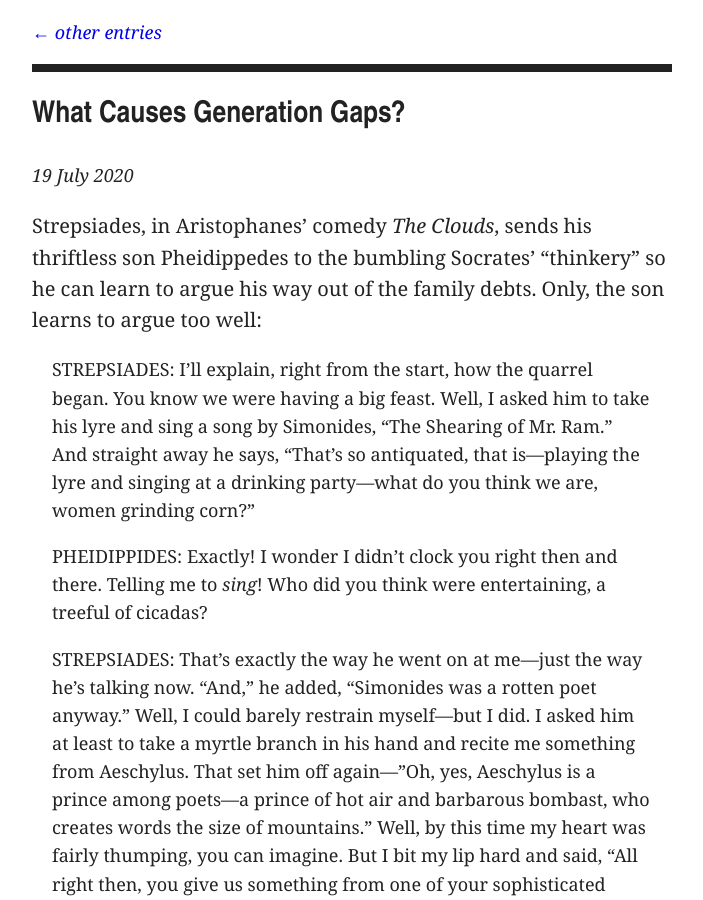
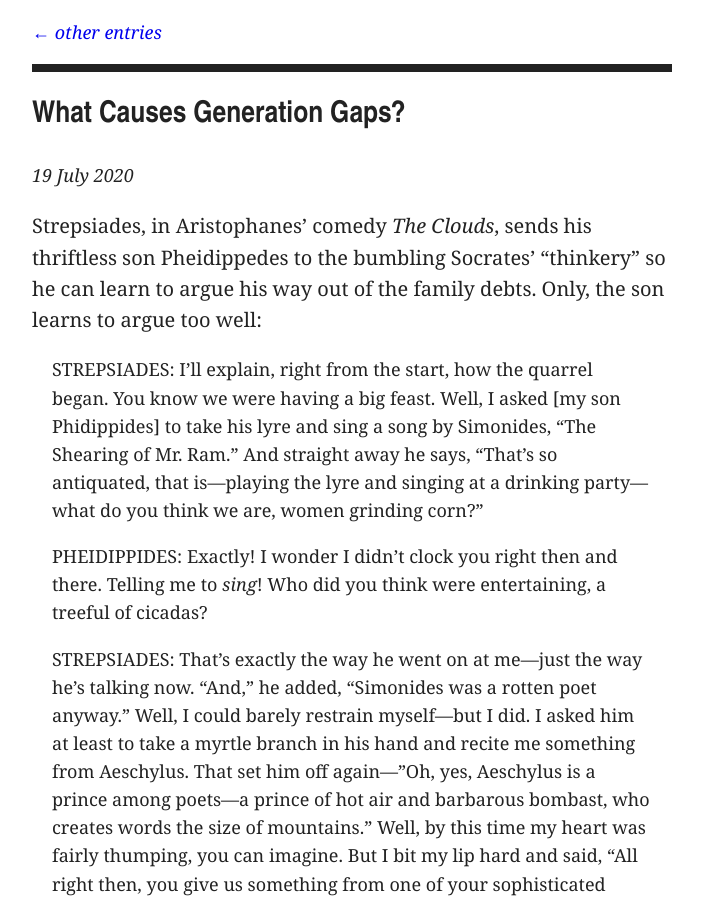
Before and after one commit to artsandmetaphysics/goodlifeodyssey, a Jekyll site: the page built from _meditations/what-causes-generation-gaps.md, in a window 1280 px wide and 900 px high. Shown: the whole window, without its empty margins (288-991 px from the left). Built offline with Jekyll 4.4.1, drawn with Linux system fonts in a browser that asks for light colours.

Commit message:
Clarify quote

```diff
--- a/_meditations/what-causes-generation-gaps.md
+++ b/_meditations/what-causes-generation-gaps.md
@@ -9,7 +9,7 @@ date: 2020-07-19
 Strepsiades, in Aristophanes’ comedy _The Clouds_, sends his thriftless son Pheidippedes to the bumbling Socrates’ “thinkery” so he can learn to argue his way out of the family debts. Only, the son learns to argue too well:
 
 <blockquote>
-<p>STREPSIADES: I’ll explain, right from the start, how the quarrel began. You know we were having a big feast. Well, I asked him to take his lyre and sing a song by Simonides, “The Shearing of Mr. Ram.” And straight away he says, “That’s so antiquated, that is—playing the lyre and singing at a drinking party—what do you think we are, women grinding corn?”</p>
+<p>STREPSIADES: I’ll explain, right from the start, how the quarrel began. You know we were having a big feast. Well, I asked [my son Phidippides] to take his lyre and sing a song by Simonides, “The Shearing of Mr. Ram.” And straight away he says, “That’s so antiquated, that is—playing the lyre and singing at a drinking party—what do you think we are, women grinding corn?”</p>
 <p>PHEIDIPPIDES: Exactly! I wonder I didn’t clock you right then and there. Telling me to <em>sing</em>! Who did you think were entertaining, a treeful of cicadas?</p>
 <p>STREPSIADES: That’s exactly the way he went on at me—just the way he’s talking now. “And,” he added, “Simonides was a rotten poet anyway.” Well, I could barely restrain myself—but I did. I asked him at least to take a myrtle branch in his hand and recite me something from Aeschylus. That set him off again—”Oh, yes, Aeschylus is a prince among poets—a prince of hot air and barbarous bombast, who creates words the size of mountains.” Well, by this time my heart was fairly thumping, you can imagine. But I bit my lip hard and said, “All right then, you give us something from one of your sophisticated modern fellows, whoever they are.” So he launched straight into some speech by Euripides, about how a brother—the gods preserve us—how a brother was screwing his sister—his <em>full</em> sister! Well, I just couldn’t stand it any longer. I pitched into him, calling him all sorts of foul names, and then—you know what happens—we were shouting each other hammer and tongs. And in the end he jumps up and starts giving me a pasting, hitting me, throttling me, pounding me to mincemeat … you impudent puppy, who was it brought you up from a baby, trying to understand your infant babbling what it was that you wanted? …</p>
 <p>PHIDIPPIDES: It’s so delightful to be acquainted with the wisdom of today, to be able to despise convention… You will, no doubt, argue that the custom is only for <em>children</em> to be beaten; but I would wish to point out that old age is proverbially a second childhood. And after all, one does expect a higher standard of behavior from the old than the young, so it’s only proper that when they do fall short they should be severely punished.</p>
```
Also changed, not shown: meditations/what-causes-generation-gaps.md (+1 -1 lines).
